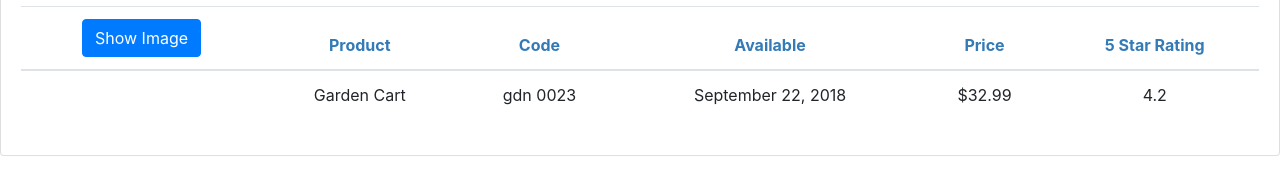
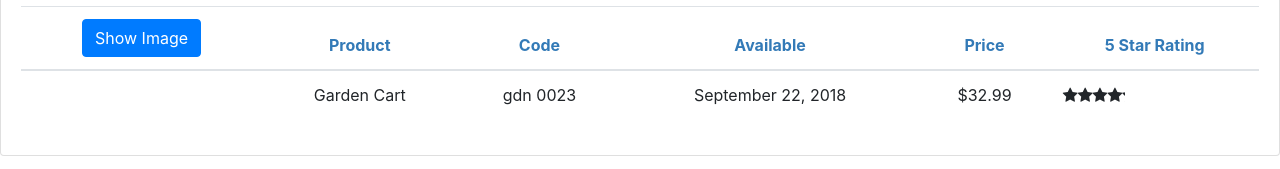
Before and after one commit to Facusa7/APM-Angular6, an Angular app: page / in a window 1280 px wide. Shown: the part 202-371 px from the top of the page. Built offline with nearby package versions, Linux system fonts and the light colour scheme.

Commit message:
Event Binding and Nestable components implemented

```diff
--- a/src/app/app.module.ts
+++ b/src/app/app.module.ts
@@ -5,9 +5,10 @@
 import { AppComponent } from './app.component';
 import { ProductListComponent } from './products/product-list.component';
 import { ConvertToSpacesPipe } from './shared/convert-to-spaces.pipe';
+import { StarComponent } from './shared/star.component';
 
 @NgModule({
-  declarations: [AppComponent, ProductListComponent, ConvertToSpacesPipe],//this component belongs to this module
+  declarations: [AppComponent, ProductListComponent, ConvertToSpacesPipe, StarComponent],//this component belongs to this module
   imports: [BrowserModule, FormsModule], //Every Angular application must import this, so the browsers can interpretate the angular modules.
   bootstrap: [AppComponent] //Defines the startup component of the application.
 })
--- a/src/app/products/product-list.component.html
+++ b/src/app/products/product-list.component.html
@@ -44,7 +44,8 @@
                         <td>{{ product.productCode | lowercase | convertToSpaces: '-' }}</td>
                         <td>{{ product.releaseDate }}</td>
                         <td>{{ product.price | currency:'USD':'symbol':'1.2-2' }}</td>
-                        <td>{{ product.starRating }}</td>
+                        <!-- Event binding listens to the ratingClicked event emitted and pass it through the onRatingClicked event we created -->
+                        <td><pm-star [rating] = 'product.starRating' (ratingClicked)='onRatingClicked($event)'></pm-star></td>
                     </tr>
                 </tbody>
             </table>
--- a/src/app/products/product-list.component.ts
+++ b/src/app/products/product-list.component.ts
@@ -52,6 +52,10 @@
         this.listFilter = 'cart';
     }
 
+    onRatingClicked(message: string) : void {
+        this.pageTitle = "Product List: " + message;
+    }
+
     performFilter(filterBy: string) : IProduct[]{
         filterBy = filterBy.toLocaleLowerCase();
         return this.products.filter((product, IProduct) =>
--- a/src/app/shared/star.component.html
+++ b/src/app/shared/star.component.html
@@ -1,6 +1,7 @@
 <div class="crop"
      [style.width.px]="starWidth"
-     [title]="rating">
+     [title]="rating"
+     (click)="onClick()">
   <div style="width: 75px">
     <span class="fa fa-star"></span>
     <span class="fa fa-star"></span>
--- /dev/null
+++ b/src/app/shared/star.component.ts
@@ -0,0 +1,22 @@
+import { Component, OnChanges, Input, Output, EventEmitter } from "@angular/core";
+
+
+@Component({
+    selector: 'pm-star',
+    templateUrl: './star.component.html',
+    styleUrls: ['./star.component.css']
+})
+export class StarComponent implements OnChanges{
+    @Input() rating: number; //input property that can be set outside the component.
+    starWidth: number;
+    //with OutPut directive we can pass information to the parent component (container)
+    @Output() ratingClicked: EventEmitter<string> = new EventEmitter<string>();
+
+    ngOnChanges(): void {
+        this.starWidth = this.rating * 75 / 5;
+    }
+
+    onClick() : void {
+        this.ratingClicked.emit(`The rating ${this.rating} was clicked`);
+    }
+}
```
